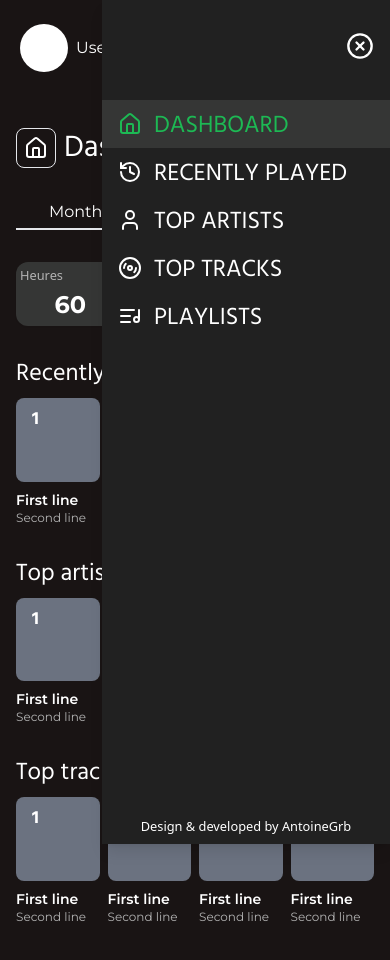
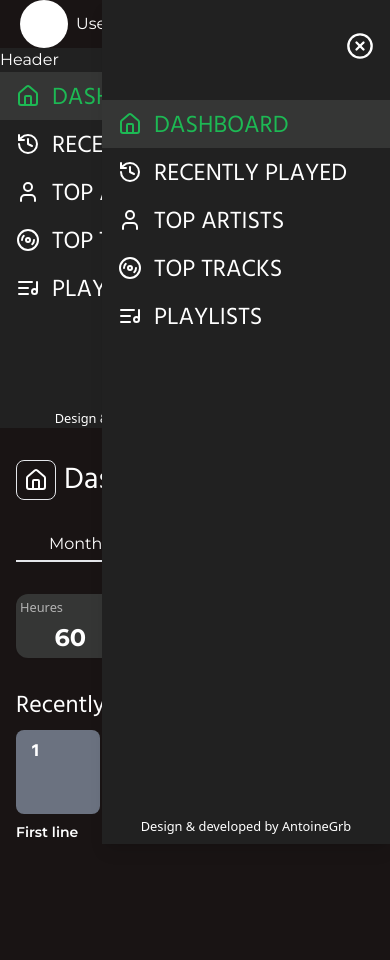
Before and after one commit to AntoineGrb/spotify-dashboard, a Next.js app: page /dashboard in a window 390 px wide. Shown: the top 960 px of the page. After the commit the page ends 844 px from the top, so only its background shows below. Built offline with nearby package versions, Linux system fonts and the light colour scheme.

Commit message:
feat : create menu desktop

```diff
--- a/app/dashboard/page.tsx
+++ b/app/dashboard/page.tsx
@@ -5,7 +5,7 @@ import CardsSection from '@/src/components/cardsSection/page';
 
 export default function Dashboard() {
     return (
-        <main className='px-4 py-8 lg:px-12'>
+        <main className='w-full h-screen overflow-y-auto px-4 py-8 lg:px-12 lg:py-20'>
             <HeaderTitle title='Dashboard' />
             <Filters selected='year' />
             <IndicatorsSection />
--- a/src/components/clientApplication/page.tsx
+++ b/src/components/clientApplication/page.tsx
@@ -2,6 +2,7 @@
 import React, {useState} from 'react';
 import HeaderMobile from '@/src/components/headerMobile/page';
 import MenuMobile from '@/src/components/menuMobile/page';
+import MenuDesktop from '../menuDesktop/page';
 
 export default function ClientApplication({
     children,
@@ -13,9 +14,12 @@ export default function ClientApplication({
 
     return (
         <>
-            <HeaderMobile openMenu={() => setIsMenuMobileActive(true)} />
-            <MenuMobile isActive={isMenuMobileActive} closeMenu={() => setIsMenuMobileActive(false)} />
-            {children}
+            <div id='app' className='flex flex-col lg:flex-row max-h-[100vh]'>
+              <HeaderMobile openMenu={() => setIsMenuMobileActive(true)} />
+              <MenuMobile isActive={isMenuMobileActive} closeMenu={() => setIsMenuMobileActive(false)} />
+              <MenuDesktop />
+              {children}
+            </div>
         </>
     )
 }
--- /dev/null
+++ b/src/components/menuDesktop/page.tsx
@@ -0,0 +1,15 @@
+import Nav from "../nav/page"
+
+export default function MenuDesktop() {
+    return (
+        <section className="w-80 h-screen max-h-screen overflow-clip bg-gray-dark flex flex-col">
+            <header>
+                <p> Header </p>
+            </header>
+            <Nav />
+            <footer className='flex justify-center'>
+                <small className=' text-white'> Design & developed by AntoineGrb </small>
+            </footer>
+        </section>
+    )
+}
--- a/src/components/menuMobile/page.tsx
+++ b/src/components/menuMobile/page.tsx
@@ -1,9 +1,9 @@
 'use client'
 
-import { CircleX, Home, History, User, Disc3, ListMusic } from 'lucide-react';
-import { usePathname } from 'next/navigation';
+import { CircleX } from 'lucide-react';
 import { useMediaQuery } from 'usehooks-ts';
-import Link from 'next/link';
+import Nav from '@/src/components/nav/page';
+
 
 interface MenuMobileProps {
     isActive: boolean;
@@ -12,7 +12,6 @@ interface MenuMobileProps {
 
 export default function MenuMobile({isActive, closeMenu}: MenuMobileProps) {
 
-    const pathname = usePathname();
     const isMobile = useMediaQuery('(max-width: 1024px)');
 
     //! Ajouter une animation déroulante du menu
@@ -23,40 +22,7 @@ export default function MenuMobile({isActive, closeMenu}: MenuMobileProps) {
                 <header className='flex justify-end pb-10 pr-4'>
                     <CircleX color='white' size={28} cursor={'pointer'} onClick={closeMenu} />
                 </header>
-                <nav className=' grow'>
-                    <ul className='flex flex-col'>
-                        <Link href={`/dashboard`} className={`link ${pathname === '/dashboard' && 'bg-gray-mid'} hover:bg-gray-light`}>
-                            <li className='flex gap-3 items-center px-4 py-2'>
-                                <Home size={24} color={`${pathname === '/dashboard' ? '#1DB954' : 'white'}`} />
-                                <h2 className={`relative top-[2px] ${pathname === '/dashboard' ? 'text-green' : 'white'}`}>DASHBOARD</h2>
-                            </li>
-                        </Link>
-                        <Link href={`/recently-played`} className={`link ${pathname === '/recently-played' && 'bg-gray-mid'} hover:bg-gray-light`}>
-                            <li className='flex gap-3 items-center px-4 py-2'>
-                                <History size={24} color={`${pathname === '/recently-played' ? '#1DB954' : 'white'}`} />
-                                <h2 className={`relative top-[2px] ${pathname === '/recently-played' ? 'text-green' : 'white'}`}>RECENTLY PLAYED</h2>
-                            </li>
-                        </Link>
-                        <Link href={`/top-artists`} className={`link ${pathname === '/top-artists' && 'bg-gray-mid'} hover:bg-gray-light`}>
-                            <li className='flex gap-3 items-center px-4 py-2'>
-                                <User size={24} color={`${pathname === '/top-artists' ? '#1DB954' : 'white'}`} />
-                                <h2 className={`relative top-[2px] ${pathname === '/top-artists' ? 'text-green' : 'white'}`}>TOP ARTISTS </h2>
-                            </li>
-                        </Link>
-                        <Link href={`/top-tracks`} className={`link ${pathname === '/top-tracks' && 'bg-gray-mid'} hover:bg-gray-light`}>
-                            <li className='flex gap-3 items-center px-4 py-2'>
-                                <Disc3 size={24} color={`${pathname === '/top-tracks' ? '#1DB954' : 'white'}`} />
-                                <h2 className={`relative top-[2px] ${pathname === '/top-tracks' ? 'text-green' : 'white'}`}>TOP TRACKS</h2>
-                            </li>
-                        </Link>
-                        <Link href={`/playlists`} className={`link ${pathname === '/playlists' && 'bg-gray-mid'} hover:bg-gray-light`}>
-                            <li className='flex gap-3 items-center px-4 py-2'>
-                                <ListMusic size={24} color={`${pathname === '/playlists' ? '#1DB954' : 'white'}`} />
-                                <h2 className={`relative top-[2px] ${pathname === '/playlists' ? 'text-green' : 'white'}`}>PLAYLISTS</h2>
-                            </li>
-                        </Link>
-                    </ul>
-                </nav>
+                <Nav />
                 <footer className='flex justify-center'>
                     <small className=' text-white'> Design & developed by AntoineGrb </small>
                 </footer>
--- /dev/null
+++ b/src/components/nav/page.tsx
@@ -0,0 +1,45 @@
+import Link from 'next/link';
+import { CircleX, Home, History, User, Disc3, ListMusic } from 'lucide-react';
+import { usePathname } from 'next/navigation';
+
+export default function Nav() {
+
+    const pathname = usePathname();
+
+    return (
+        <nav className=' grow'>
+            <ul className='flex flex-col'>
+                <Link href={`/dashboard`} className={`link ${pathname === '/dashboard' && 'bg-gray-mid'} hover:bg-gray-light`}>
+                    <li className='flex gap-3 items-center px-4 py-2'>
+                        <Home size={24} color={`${pathname === '/dashboard' ? '#1DB954' : 'white'}`} />
+                        <h2 className={`relative top-[2px] ${pathname === '/dashboard' ? 'text-green' : 'white'}`}>DASHBOARD</h2>
+                    </li>
+                </Link>
+                <Link href={`/recently-played`} className={`link ${pathname === '/recently-played' && 'bg-gray-mid'} hover:bg-gray-light`}>
+                    <li className='flex gap-3 items-center px-4 py-2'>
+                        <History size={24} color={`${pathname === '/recently-played' ? '#1DB954' : 'white'}`} />
+                        <h2 className={`relative top-[2px] ${pathname === '/recently-played' ? 'text-green' : 'white'}`}>RECENTLY PLAYED</h2>
+                    </li>
+                </Link>
+                <Link href={`/top-artists`} className={`link ${pathname === '/top-artists' && 'bg-gray-mid'} hover:bg-gray-light`}>
+                    <li className='flex gap-3 items-center px-4 py-2'>
+                        <User size={24} color={`${pathname === '/top-artists' ? '#1DB954' : 'white'}`} />
+                        <h2 className={`relative top-[2px] ${pathname === '/top-artists' ? 'text-green' : 'white'}`}>TOP ARTISTS </h2>
+                    </li>
+                </Link>
+                <Link href={`/top-tracks`} className={`link ${pathname === '/top-tracks' && 'bg-gray-mid'} hover:bg-gray-light`}>
+                    <li className='flex gap-3 items-center px-4 py-2'>
+                        <Disc3 size={24} color={`${pathname === '/top-tracks' ? '#1DB954' : 'white'}`} />
+                        <h2 className={`relative top-[2px] ${pathname === '/top-tracks' ? 'text-green' : 'white'}`}>TOP TRACKS</h2>
+                    </li>
+                </Link>
+                <Link href={`/playlists`} className={`link ${pathname === '/playlists' && 'bg-gray-mid'} hover:bg-gray-light`}>
+                    <li className='flex gap-3 items-center px-4 py-2'>
+                        <ListMusic size={24} color={`${pathname === '/playlists' ? '#1DB954' : 'white'}`} />
+                        <h2 className={`relative top-[2px] ${pathname === '/playlists' ? 'text-green' : 'white'}`}>PLAYLISTS</h2>
+                    </li>
+                </Link>
+            </ul>
+        </nav>
+    )
+}
```
